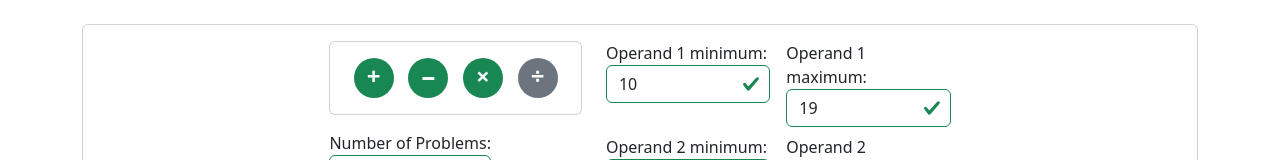
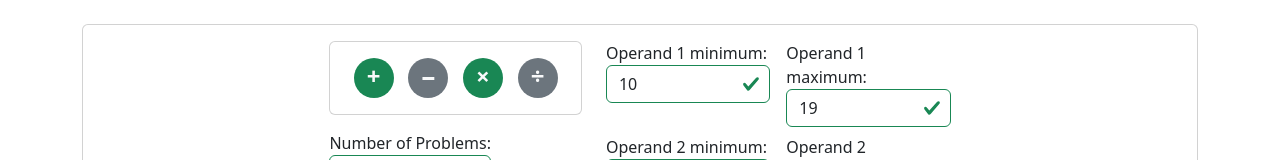
Before and after one commit to matthew-stockinger/problem-child, a React (Create React App) app: page / in a window 1280 px wide. Shown: the top 160 px of the page. Built offline with nearby package versions, Linux system fonts and the light colour scheme.

Commit message:
update todo

```diff
--- a/src/App.js
+++ b/src/App.js
@@ -3,7 +3,7 @@ import ProblemsView from "./features/problems/ProblemsView";
 import ControlPanel from "./features/controlPanel/ControlPanel";
 
 const ProblemChild = () => {
-  const [operations, setOperations] = React.useState(["-", "+", "*"]);
+  const [operations, setOperations] = React.useState(["*", "+"]);
   const [numberOfProblems, setNumberOfProblems] = React.useState(24);
   const [operandConstraints, setOperandConstraints] = React.useState({
     min1: 10,
```
Also changed, not shown: 1 other file (tests, documents, lock files or other folders).
